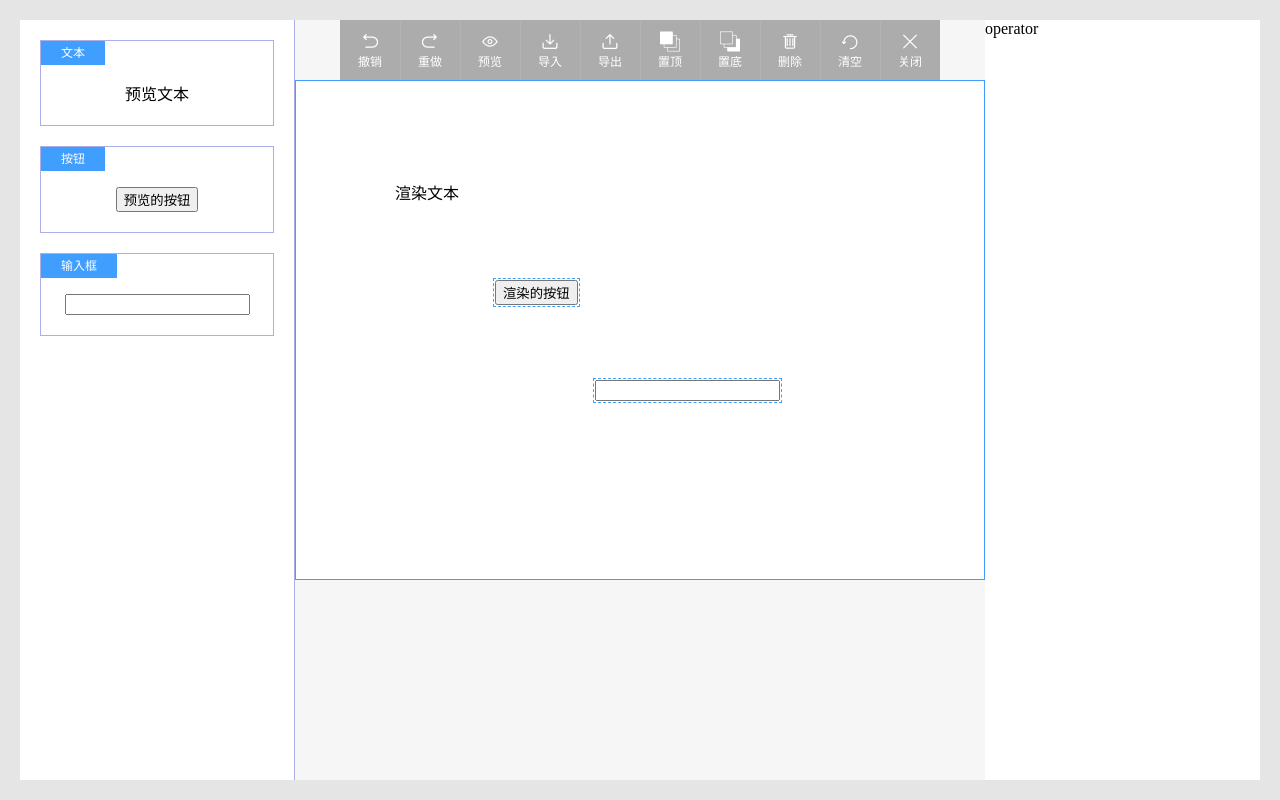
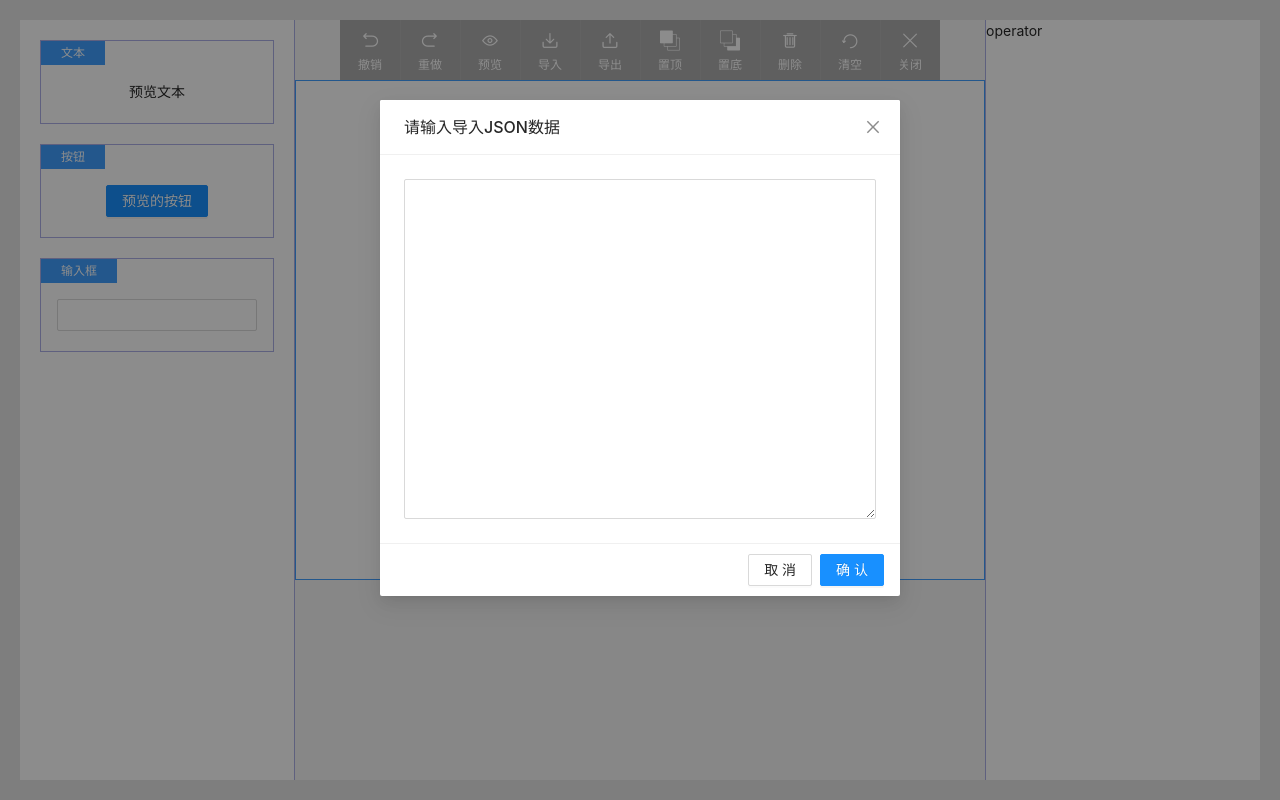
Before and after one commit to xzhao95/VisualEditor, a React app: page /editor in a window 1280 px wide. Both pictures are taken after a click on the element "导入". Built offline with nearby package versions, Linux system fonts and the light colour scheme; the HTML template or start-up script is replaced by a standard one.

Commit message:
feat. 新增导入导出功能

```diff
--- a/package.json
+++ b/package.json
@@ -7,7 +7,7 @@
     "dev": "npm-run-all --parallel dev:**",
     "dev:build:server": "webpack --config webpack.server.js --watch",
     "dev:build:client": "webpack --config webpack.client.js --watch",
-    "dev:start": "nodemon --watch build --exec node \"./build/bundle.js\"",
+    "dev:start": "nodemon --watch build --exec node \"./public/server/bundle.js\"",
     "build": "tsc"
   },
   "repository": {
--- a/public/static/index.html
+++ b/public/static/index.html
@@ -12,6 +12,6 @@
 <body>
     <div id="root"><!--app--></div>
     <!--initial-state-->
-    <script src="../index.js"></script>
+    <script src="../client/index.js"></script>
 </body>
 </html>
--- a/src/Router.ts
+++ b/src/Router.ts
@@ -1,7 +1,7 @@
 import ReactVisualEditor from './containers/Editor/Index';
 import { RouteProps } from 'react-router-dom';
 import Home from './containers/Home'
-// import Login from './containers/Login';
+import Login from './containers/Login';
 import DraggerDemo from './containers/DraggerDemo';
 
 export interface RouteConfig extends RouteProps {
@@ -17,6 +17,12 @@ export default [
         key: 'Home'
     },
     {
+        path: '/login',
+        component: Login,
+        exact: true,
+        key: 'Login'
+    },
+    {
         path: '/dragger-demo',
         component: DraggerDemo,
         exact: true,
--- a/src/containers/Editor/Command.tsx
+++ b/src/containers/Editor/Command.tsx
@@ -8,6 +8,7 @@ export function useVisualCommand(
     {
         focusData,
         value,
+        updateValue,
         updateBlocks,
         dragstart,
         dragend
@@ -17,6 +18,7 @@ export function useVisualCommand(
             unfocus: EditorBlock[]
         },
         value: EditorValue,
+        updateValue: (value: EditorValue) => void,
         updateBlocks: (blocks: EditorBlock[]) => void,
         dragstart: {on: (cb: () => void) => void, off: (cb: () => void) => void},
         dragend: {on: (cb: () => void) => void, off: (cb: () => void) => void},
@@ -191,6 +193,26 @@ export function useVisualCommand(
         }
     })
 
+    /**
+     * 更新value
+     */
+    commander.useRegistry({
+        name: 'updateValue',
+        followQueue: true,
+        execute: (newVal) => {
+            const before = deepcopy(value);
+            const after = deepcopy(newVal)
+            return {
+                redo: () => {
+                    updateValue(after);
+                },
+                undo: () => {
+                    updateValue(before)
+                }
+            }
+        }
+    })
+
     commander.useInit()
     return {
         delete: () => commander.state.commands.delete(),
@@ -198,6 +220,7 @@ export function useVisualCommand(
         redo: () => commander.state.commands.redo(),
         placeTop: () => commander.state.commands.placeTop(),
         placeBottom: () => commander.state.commands.placeBottom(),
-        clear: () => commander.state.commands.clear()
+        clear: () => commander.state.commands.clear(),
+        updateValue: (newVal:string) => commander.state.commands.updateValue(newVal)
     }
 }
--- a/src/containers/Editor/EditorPanel.less
+++ b/src/containers/Editor/EditorPanel.less
@@ -1,4 +1,5 @@
 @import "../../styles/iconfont/iconfont.css";
+@import "antd/dist/antd.css";
 
 @headSize: 60px;  //编辑器头部高度
 @menuSize: 275px; //编辑器菜单高度
--- a/src/containers/Editor/EditorPanel.tsx
+++ b/src/containers/Editor/EditorPanel.tsx
@@ -8,6 +8,8 @@ import { useCallbackRef } from "../../hook/useCallbackRef"
 import { useVisualCommand } from "./Command"
 import { createEvent } from "../../plugin/event"
 import classNames from "classnames"
+import {$$dialog} from "../../service/dialog/$$dialog"
+import { notification } from "antd"
 
 const ReactVisualEditor:React.FC<{
     value: EditorValue,
@@ -52,6 +54,9 @@ const ReactVisualEditor:React.FC<{
     }, [props.value.blocks])
 
     const methods = {
+        updateValue: (value:EditorValue) => {
+            props.onChange({...value});
+        },
         updateBlocks: (blocks: EditorBlock[]) => {
             props.onChange({
                 ...props.value,
@@ -193,6 +198,7 @@ const ReactVisualEditor:React.FC<{
     const commander = useVisualCommand({
         focusData,
         value: props.value,
+        updateValue: methods.updateValue,
         updateBlocks: methods.updateBlocks,
         dragstart,
         dragend
@@ -212,8 +218,22 @@ const ReactVisualEditor:React.FC<{
             }
             setPreview(!preview)
         }},
-        {label: "导入", icon: "icon--daoru", handler: () => {}},
-        {label: "导出", icon: "icon--daochu", handler: () => {}},
+        {label: "导入", icon: "icon--daoru", handler: async () => {
+            const text = await $$dialog.textarea('', {title: '请输入导入JSON数据'});
+            try {
+                const data = JSON.parse(text || '');
+                commander.updateValue(data);
+            }catch(e) {
+                console.log(e);
+                notification.open({
+                    message: '导入失败',
+                    description: '导入的数据格式不正常，请检查'
+                })
+            }
+        }},
+        {label: "导出", icon: "icon--daochu", handler: () => {
+            $$dialog.textarea(JSON.stringify(props.value), {editReadonly: true, title: '导出的JSON数据'})
+        }},
         {label: "置顶", icon: "icon-control-top", handler: commander.placeTop},
         {label: "置底", icon: "icon-control-bottom", handler: commander.placeBottom},
         {label: "删除", icon: "icon-shanchu", handler: commander.delete},
--- a/src/containers/Login.tsx
+++ b/src/containers/Login.tsx
@@ -1,13 +1,22 @@
-import React from 'react'
+import React, { useEffect, useRef, useState } from 'react'
 import Header from '../component/header'
 
-const Login = () => {
-    return (
-        <div>
-            <Header></Header>
-            <div>Login</div>
-        </div>
-    )
+function Counter() {
+    const [count, setCount] = useState(0);
+    const calculation = count + 100;
+    const prevCalculation = usePrevious(calculation);
+    setTimeout(() => {setCount(200)}, 1000)
+    return <h1>Now: {count}, before: {prevCalculation}</h1>;
 }
 
-export default Login
+function usePrevious(value:number) {
+    const ref:React.MutableRefObject<number | undefined> = useRef();
+    useEffect(() => {
+        console.log(value)
+        ref.current = value;
+    });
+    console.log(ref.current)
+    return ref.current;
+}
+
+export default Counter
--- /dev/null
+++ b/src/service/dialog/$$dialog.tsx
@@ -0,0 +1,118 @@
+import React, { useEffect, useState } from 'react';
+// import '$$dialog.less';
+import ReactDOM from 'react-dom';
+import Modal from 'antd/lib/modal/Modal';
+import { Button, Input } from 'antd';
+import { defer } from '../../utils/defer';
+
+interface DialogServiceOption {
+    title?: string,
+    message?: string,
+    editType?: 'input' | 'textarea',
+    editReadonly?: boolean,
+    editValue?: string,
+    onConfirm?: (editValue: string) => void,
+    onCancel?: () => void,
+    confirmButton?: boolean,
+    cancelButton?: boolean
+}
+
+const DialogService = (() => {
+    let ins: any;
+    return (option: DialogServiceOption) => {
+        if(!ins) {
+            const el = document.createElement('div');
+            document.body.appendChild(el);
+
+            const Service:React.FC<{
+                option: DialogServiceOption,
+                onRef: (ins: {show: (opt: DialogServiceOption) => void}) => void
+            }> = (props) => {
+                const [option, setOption] = useState(props.option)
+                const [showFlag, setShowFlag] = useState(false);
+                const [editValue, setEditValue] = useState('');
+
+                const handler = {
+                    onCancel: () => {
+                        !!option.onCancel && option.onCancel();
+                        methods.close();
+                    },
+                    onConfirm: () => {
+                        !!option.onConfirm && option.onConfirm(editValue);
+                        methods.close();
+                    }
+                }
+
+                const inputProps = {
+                    value: editValue,
+                    onChange: (e: React.ChangeEvent<HTMLInputElement | HTMLTextAreaElement>) => {
+                        setEditValue(e.target.value);
+                    }
+                }
+
+                const methods = {
+                    show: (opt: DialogServiceOption) => {
+                        setOption(opt);
+                        setEditValue(opt.editValue || '');
+                        setShowFlag(true)
+                    },
+                    close: () => {
+                        setShowFlag(false)
+                    }
+                }
+
+                props.onRef(methods);
+
+                useEffect(() => {
+                    methods.show(props.option)
+                }, [])
+                return (
+                    <Modal
+
+                        maskClosable={true}
+                        closable={true}
+                        title={option.title}
+                        visible={showFlag}
+                        onCancel={handler.onCancel}
+                        footer={(option.confirmButton || option.cancelButton) ? (
+                            <>
+                                {option.cancelButton && <Button onClick={handler.onCancel}>取消</Button>}
+                                {option.confirmButton && <Button type="primary" onClick={handler.onConfirm}>确认</Button>}
+                            </>
+                        ): null}
+                    >
+                        {option.message}
+                        {option.editType === 'input' && (
+                            <Input {...inputProps}/>
+                        )}
+                        {option.editType === 'textarea' && (
+                            <Input.TextArea {...inputProps} rows={15}/>
+                        )}
+                    </Modal>
+                )
+            }
+            ReactDOM.render(<Service option={option} onRef={val => ins = val}/>, el)
+        }else {
+            ins.show(option);
+        }
+    }
+})()
+
+export const $$dialog = {
+    textarea: (editValue?: string, opt?: Omit<DialogServiceOption, 'editValue'>):Promise<string | undefined> => {
+        const dfd = defer<string>();
+        const option:DialogServiceOption = {
+            editType: 'textarea',
+            editValue,
+            ...(opt || {}),
+            cancelButton: true,
+            confirmButton: true,
+            onConfirm: (editValue) => {
+                dfd.resolve(editValue)
+            }
+        }
+        DialogService(option)
+        return dfd.promise;
+
+    }
+}
--- /dev/null
+++ b/src/utils/defer.ts
@@ -0,0 +1,21 @@
+interface Defer {
+    (): {
+        resolve: () => void,
+        reject: () => void,
+        promise: Promise<void>
+    }
+    <T>(): {
+        resolve: (val: T) => void,
+        reject: () => void,
+        promise: Promise<T>
+    }
+}
+
+export const defer:Defer = () => {
+    const dfd = {} as any;
+    dfd.promise = new Promise((resolve, reject) => {
+        dfd.resolve = resolve;
+        dfd.reject = reject;
+    })
+    return dfd;
+}
--- a/webpack.client.js
+++ b/webpack.client.js
@@ -8,7 +8,7 @@ const clientConfig = {
     entry: './src/client/index.tsx',
     output: {
         filename: 'index.js',
-        path: path.resolve(__dirname, 'public'),
+        path: path.resolve(__dirname, 'public/client'),
     },
     module: {
         rules: [
--- a/webpack.server.js
+++ b/webpack.server.js
@@ -9,7 +9,7 @@ const serverConfig = {
     entry: './src/server/app.tsx',
     output: {
         filename: 'bundle.js',
-        path: path.resolve(__dirname, 'build')
+        path: path.resolve(__dirname, 'public/server')
     },
     module: {
         rules: [
```
Also changed, not shown: 1 other file (tests, documents, lock files or other folders).
